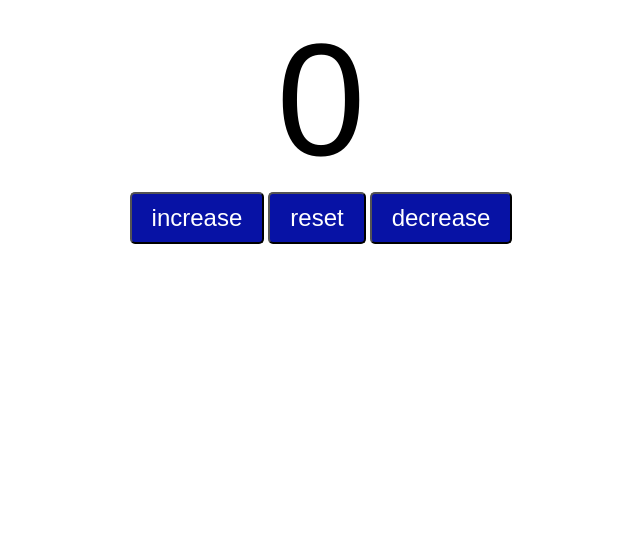
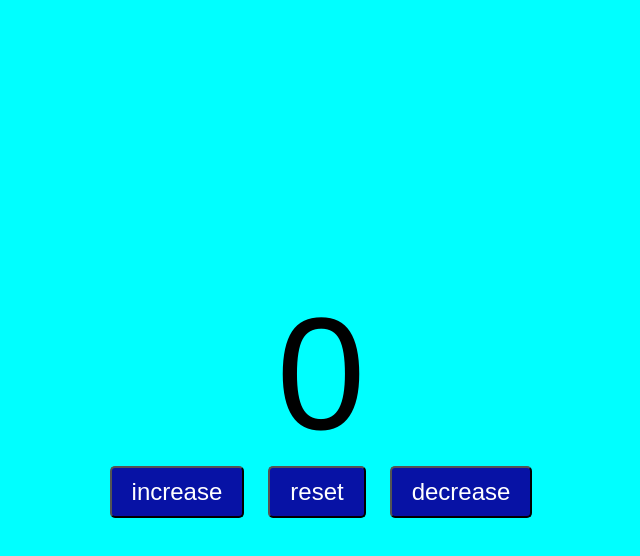
Before and after one commit to Charlostar123/Click-counter, a plain HTML site: page index.html in a window 1280 px wide. Shown: the whole page, without its empty margins (319-959 px from the left). Drawn offline with Linux system fonts and the light colour scheme.

Commit message:
Added styling to the counter

```diff
--- a/index.html
+++ b/index.html
@@ -3,7 +3,7 @@
 <head>
     <meta charset="UTF-8">
     <meta name="viewport" content="width=device-width, initial-scale=1.0">
-    <title>PROJECT 1</title>
+    <title>Button Counter</title>
     <link rel="stylesheet" href="style.css">
 </head>
 <body>
--- a/style.css
+++ b/style.css
@@ -1,13 +1,25 @@
-#countlabel{
-    display: block;
+body {
+    margin: 0;
+    padding: 0;
+    height: 100vh;
+    background-color: aqua;
+    display: flex;
+    flex-direction: column;
+    justify-content: center;
+    align-items: center;
+}
+
+#countlabel {
     text-align: center;
     font-size: 10em;
     font-family: 'Franklin Gothic Medium', 'Arial Narrow', Arial, sans-serif;
 }
-#btncontainer{
+
+#btncontainer {
     text-align: center;
 }
-.buttons{
+
+.buttons {
     padding: 10px 20px;
     font-size: 1.5em;
     color: white;
@@ -15,7 +27,9 @@
     border-radius: 5px;
     cursor: pointer;
     transition: background-color 0.25s;
+    margin: 0 10px;
 }
-.buttons:hover{
-    background-color: rgb(71, 71, 211)
+
+.buttons:hover {
+    background-color: black;
 }
```
